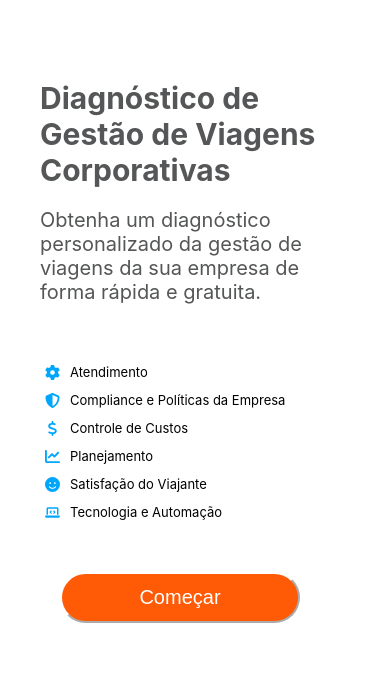
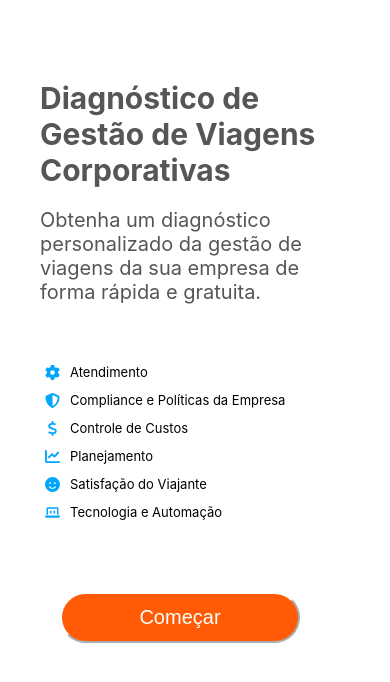
Before and after one commit to RaphaPaixOnfly/responsive-next, a Next.js app: page / in a window 390 px wide. Shown: the top 682 px of the page. Built offline with nearby package versions, Linux system fonts and the light colour scheme.

Commit message:
ajustando tamanhos

```diff
--- a/styles/Dashboard.module.css
+++ b/styles/Dashboard.module.css
@@ -24,7 +24,7 @@
 }
 
 .dashboard-column2 {
-  font-size: 14px;
+  font-size: 13px;
 }
 
 .dashboard-column h2 {
@@ -35,7 +35,7 @@
 }
 
 .dashboard-column p {
-  font-size: 13px;
+  font-size: 12px;
   color: black;
 }
 
@@ -213,7 +213,7 @@
 
   }
   .dashboard-text-container{
-    font-size: 14px;
+    font-size: 13px;
   }
   .dashboard-column {
     width: 100%;
--- a/styles/Home.module.css
+++ b/styles/Home.module.css
@@ -86,7 +86,7 @@
       flex-direction: column;
     }
     .column2 {
-      margin-top: 0; /* Remover margin-top no mobile */
+      margin-top: 10px; /* Remover margin-top no mobile */
     }
     .card {
       height: 40px; /* Altura ainda mais reduzida no mobile */
```
